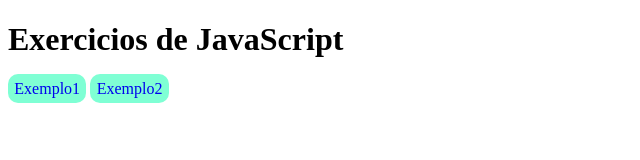
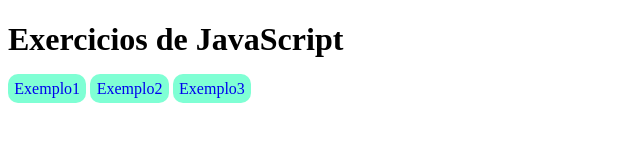
Before and after one commit to Pbs04/ExerciciosJavaScript, a plain HTML site: page index.html in a window 1280 px wide. Shown: the whole page, without its empty margins (0-640 px from the left). Drawn offline with Linux system fonts and the light colour scheme.

Commit message:
Update index.html

```diff
--- a/index.html
+++ b/index.html
@@ -18,5 +18,6 @@
     <h1> Exercicios de JavaScript </h1>
     <a href="exemplo1.html"> Exemplo1</a>
     <a href="exemplo2.html"> Exemplo2</a>
+    <a href="exemplo3.html"> Exemplo3</a>
 </body>
 </html>
```
